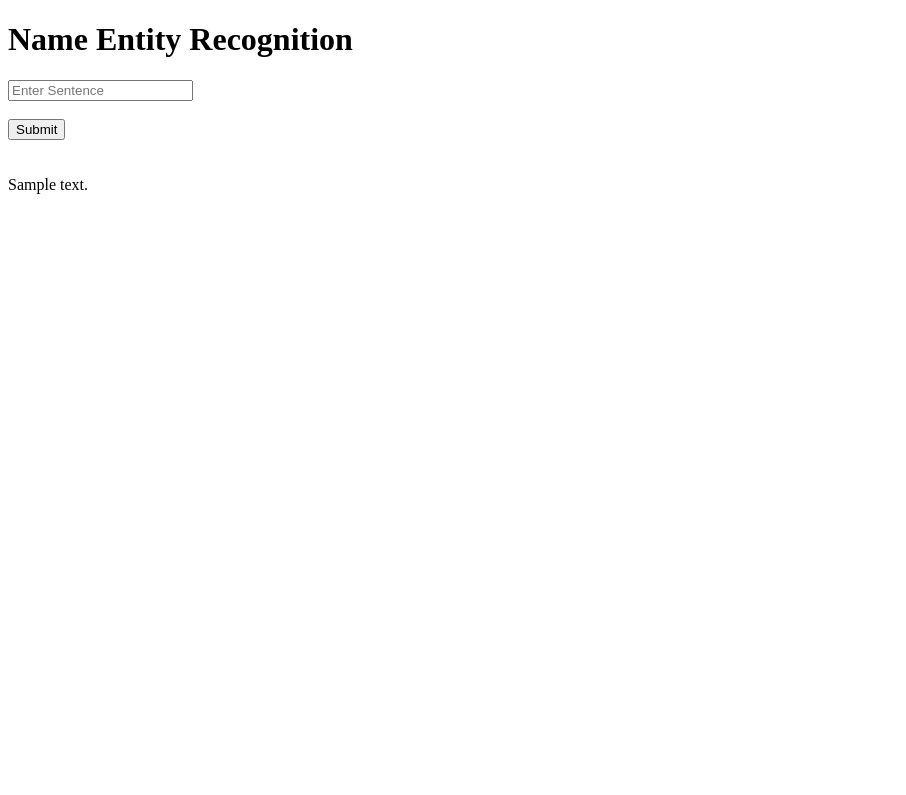
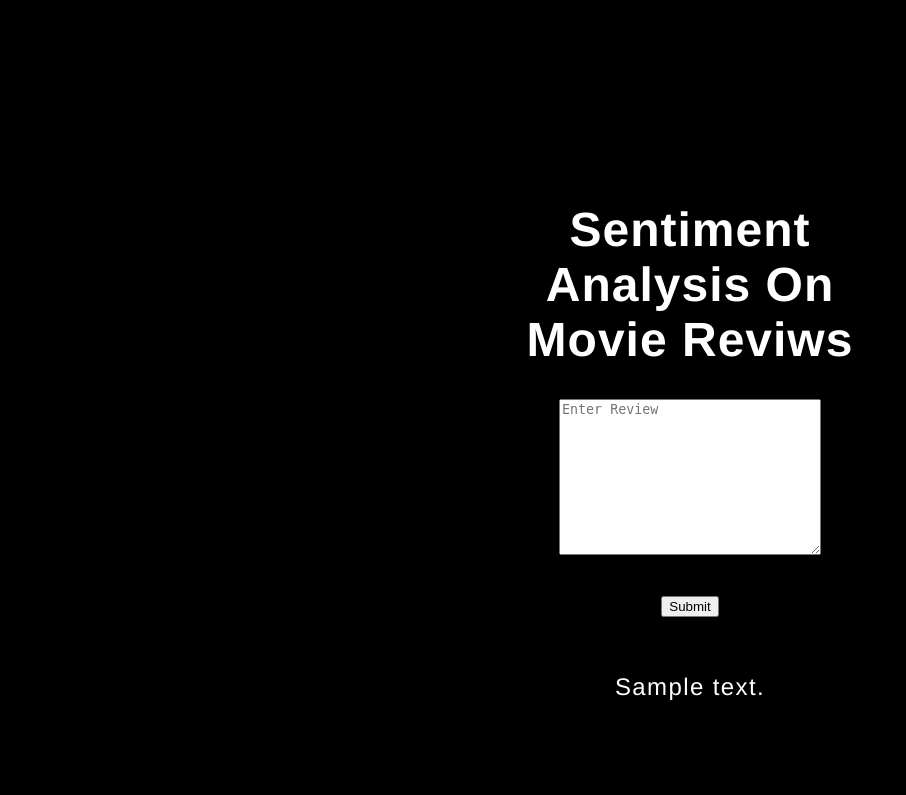
Before and after one commit to R-aryan/Sentiment_Analysis_BERT, a Python web app: template src/Inference/Templates/home.html in a window 1280 px wide. Shown: the top 795 px of the page, without its empty margins (0-906 px from the left). Before the commit the page ends 194 px from the top, so only its background shows below. Run offline with Jinja, Linux system fonts and the light colour scheme; the template is opened without the code that fills it: most values are stand-ins (such as "Sample title", 1, 10 or a date in 2020).

Commit message:
Update home.html

```diff
--- a/src/Inference/Templates/home.html
+++ b/src/Inference/Templates/home.html
@@ -1,6 +1,6 @@
 <!DOCTYPE html>
 <html >
-<!-- <head>
+<head>
   <meta charset="UTF-8">
 
 <link href='https://fonts.googleapis.com/css?family=Pacifico' rel='stylesheet' type='text/css'>
@@ -9,15 +9,17 @@
 <link href='https://fonts.googleapis.com/css?family=Open+Sans+Condensed:300' rel='stylesheet' type='text/css'>
 <link rel="stylesheet" href="{{ url_for('static', filename='style.css') }}">
 
-</head> -->
+</head>
 
 <body >
  <div class="login">
-	<h1>Name Entity Recognition</h1>
+	<h1>Sentiment Analysis On Movie Reviws</h1>
 
      <!-- Main Input For Receiving Query to our ML -->
     <form action="{{ url_for('predict')}}"method="post">
-    	<input type="text" name="rate" placeholder="Enter Sentence" required="required" /><br><br>
+      <!-- <input type="text area" name="rate" placeholder="Enter Sentence" required="required" /> -->
+      <textarea name="message" placeholder="Enter Review" rows="10" cols="30"></textarea>
+      <br><br>
 
         <button type="submit" class="btn btn-primary btn-block btn-large">Submit</button>
     </form>
```
